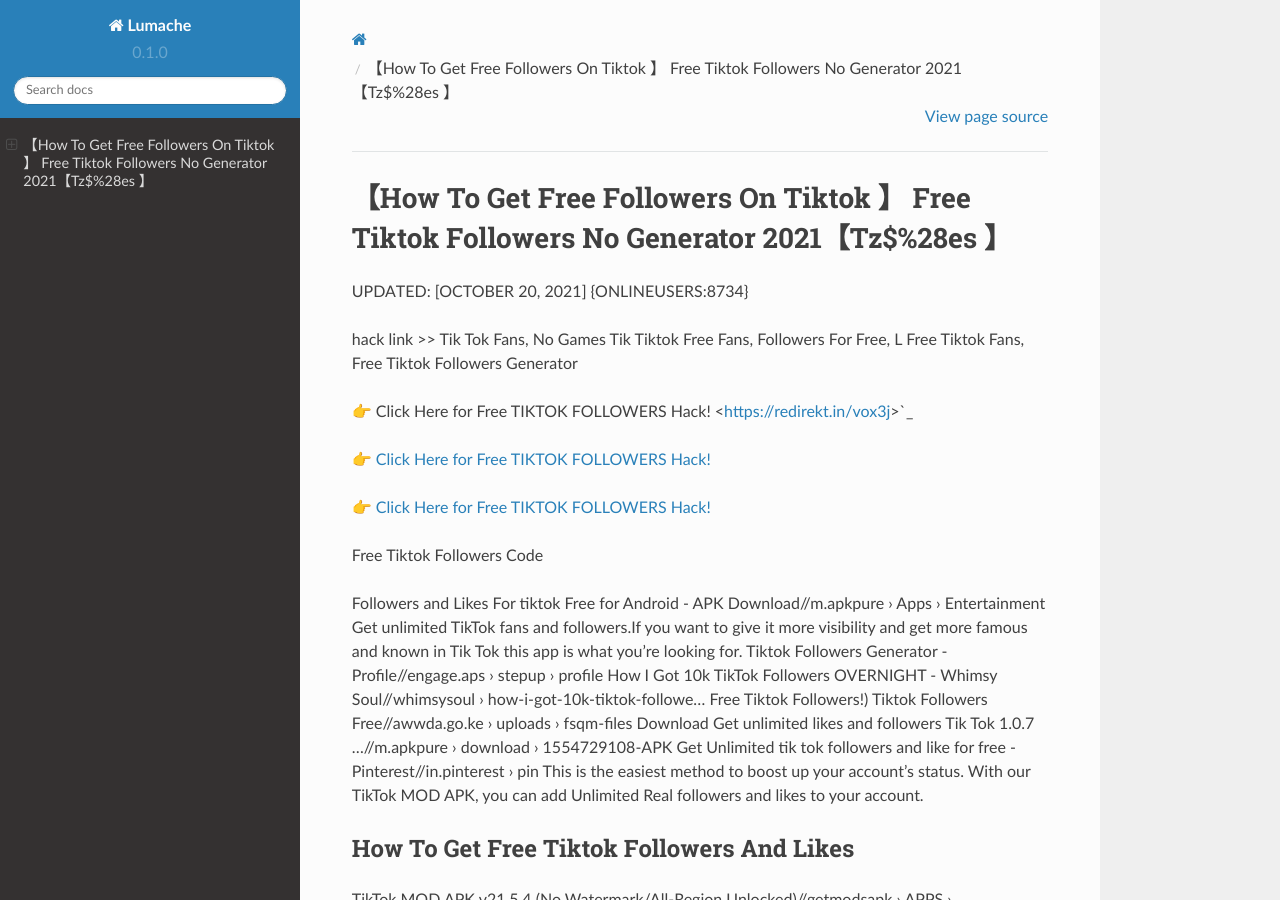
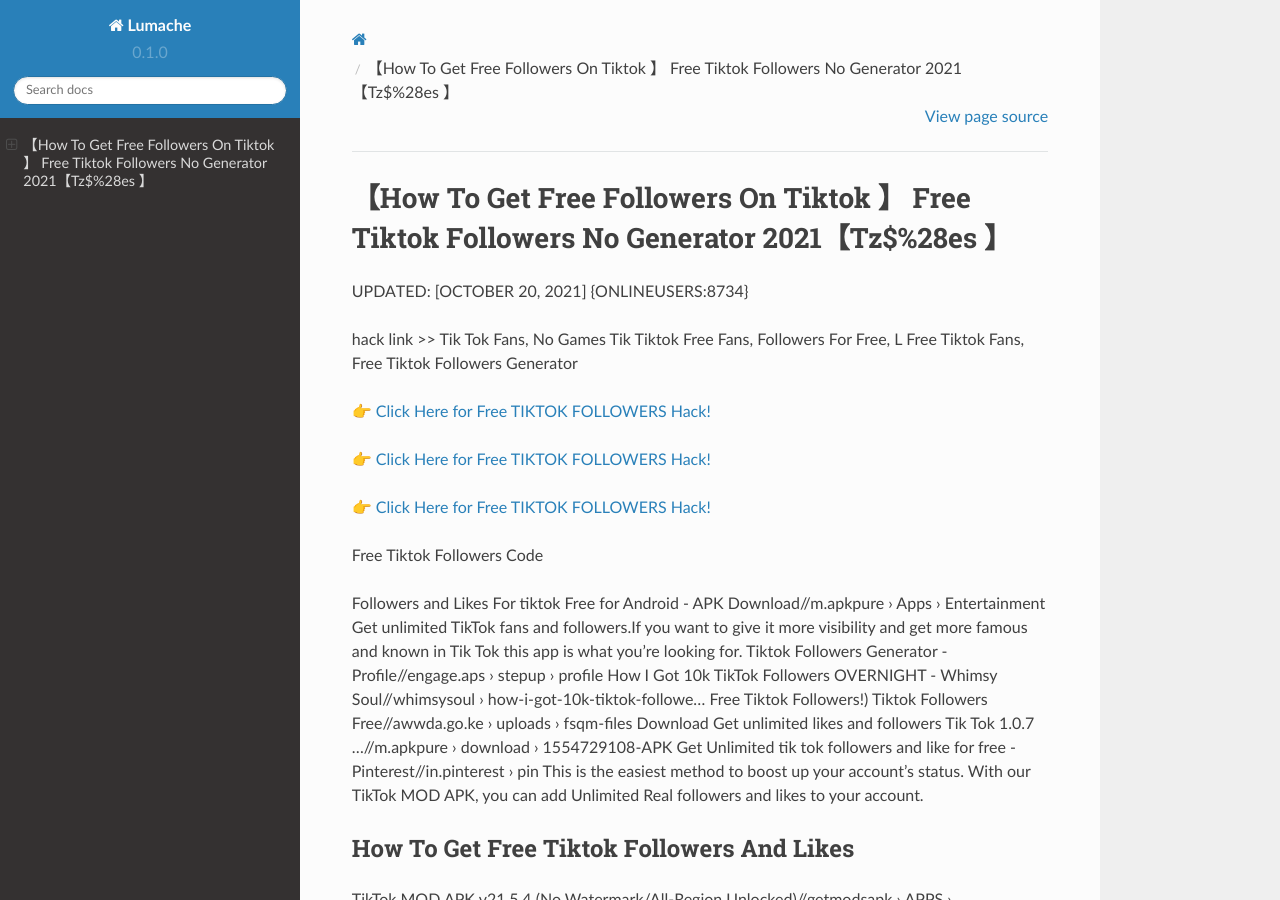
Before and after one commit to Judithehr/Tiktok15Followers, a Sphinx documentation site: the page built from docs/source/index.rst, in a window 1280 px wide and 900 px high. Built offline with Sphinx 7.4.7 and the Read the Docs theme 2.0.0, drawn with Linux system fonts in a browser that asks for light colours.

Commit message:
Update index.rst

```diff
--- a/docs/source/index.rst
+++ b/docs/source/index.rst
@@ -4,7 +4,7 @@ UPDATED: [OCTOBER 20, 2021] {ONLINEUSERS:8734}
 
 hack link >> Tik Tok Fans, No Games Tik Tiktok Free Fans, Followers For Free, L Free Tiktok Fans, Free Tiktok Followers Generator
 
-👉 Click Here for Free TIKTOK FOLLOWERS Hack! <https://redirekt.in/vox3j>`_
+`👉 Click Here for Free TIKTOK FOLLOWERS Hack! <https://redirekt.in/vox3j>`_
 
 `👉 Click Here for Free TIKTOK FOLLOWERS Hack! <https://redirekt.in/vox3j>`_
 
```
